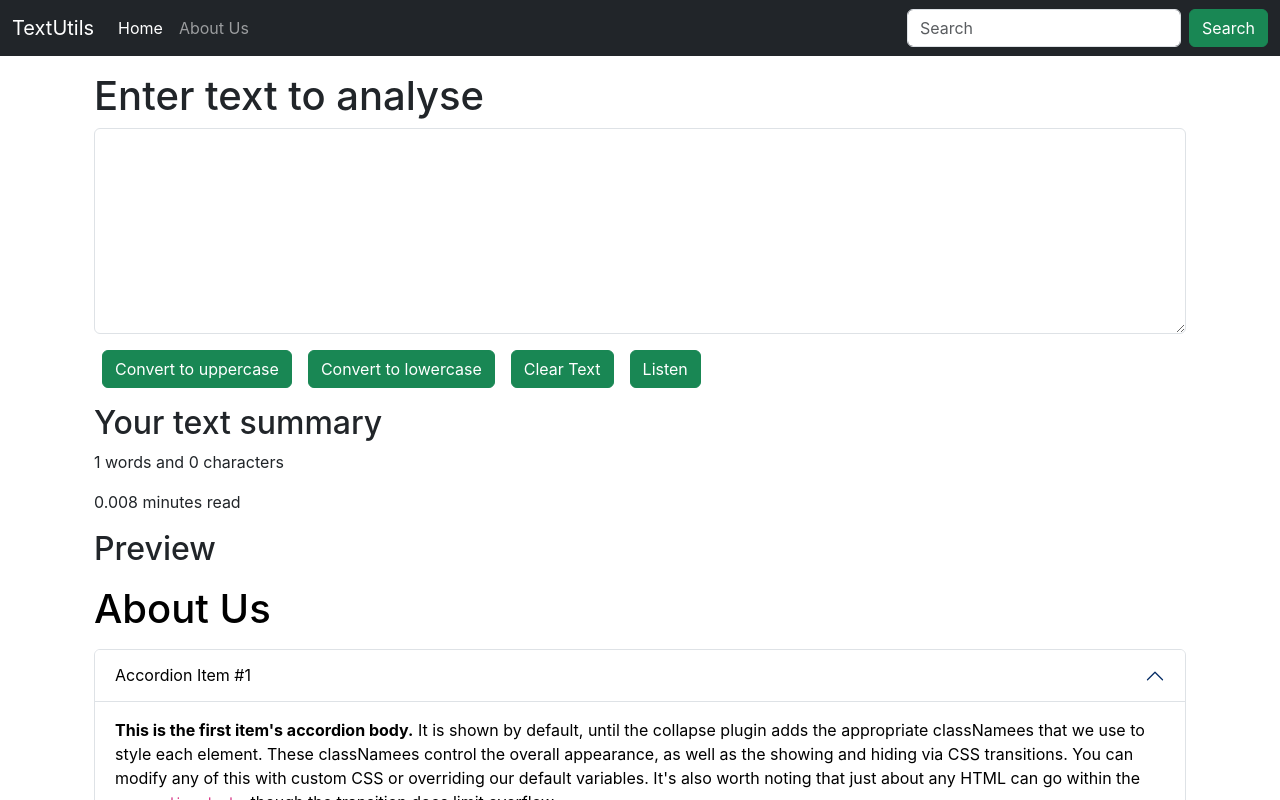
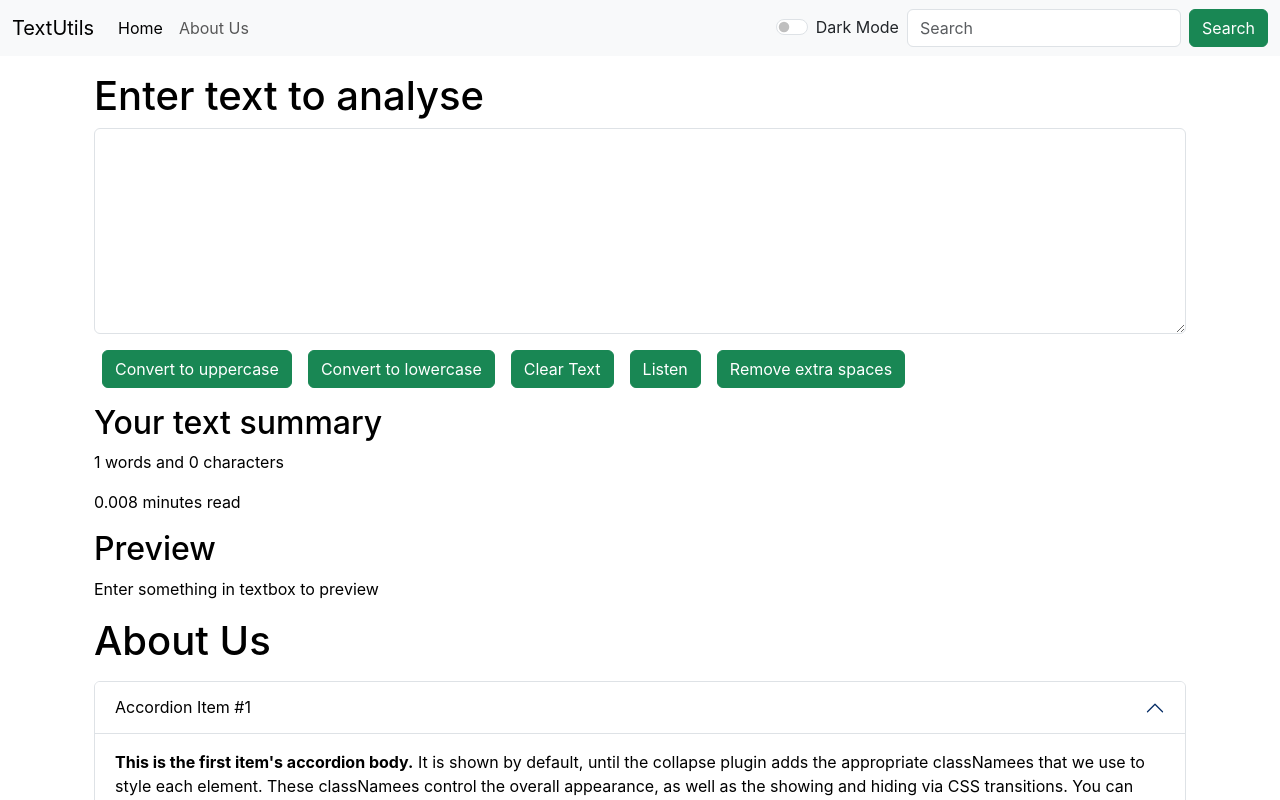
Before and after one commit to ayushigupta4/Learning-react, a React (Create React App) app: page / in a window 1280 px wide. Shown: the top 800 px of the page. Built offline with nearby package versions, Linux system fonts and the light colour scheme.

Commit message:
Add dark/light toggle feature

```diff
--- a/src/App.js
+++ b/src/App.js
@@ -2,15 +2,28 @@
 import About from './components/About';
 import Navbar from './components/Navbar';
 import TextForm from './components/TextForm';
+import { useState } from 'react';
 
 function App() {
+  const [mode, setMode] = useState('light'); //Whether dark mode is enabled or not
+  const toggleMode = () => {
+    if(mode === 'light') {
+      setMode('dark');
+      document.body.style.backgroundColor = '#454545';
+    }
+    else {
+      setMode('light');
+      document.body.style.backgroundColor = 'white';
+    }
+
+  }
   return (
     <>
 
-      <Navbar title="TextUtils" home="Home" about="About Us"/>
+      <Navbar title="TextUtils" home="Home" about="About Us" mode={mode} toggleMode={toggleMode}/>
       <div className="container my-3">
 
-        <TextForm heading="Enter text to analyse"/>
+        <TextForm heading="Enter text to analyse" mode={mode}/>
 
         <About/>
       </div>
--- a/src/components/Navbar.js
+++ b/src/components/Navbar.js
@@ -2,28 +2,33 @@
 import PropTypes from 'prop-types';
 
 
-export default function Navbar(prop) {
+export default function Navbar(props) {
   return (
     <div>
-      <nav className="navbar navbar-expand-lg navbar-dark bg-dark">
+      <nav className={`navbar navbar-expand-lg navbar-${props.mode} bg-${props.mode}`}>
         <div className="container-fluid">
-          <a className="navbar-brand" href="/">{prop.title}</a>
+          <a className="navbar-brand" href="/">{props.title}</a>
           <button className="navbar-toggler" type="button" data-bs-toggle="collapse" data-bs-target="#navbarSupportedContent" aria-controls="navbarSupportedContent" aria-expanded="false" aria-label="Toggle navigation">
             <span className="navbar-toggler-icon"></span>
           </button>
           <div className="collapse navbar-collapse" id="navbarSupportedContent">
             <ul className="navbar-nav me-auto mb-2 mb-lg-0">
               <li className="nav-item">
-                <a className="nav-link active" aria-current="page" href="/">{prop.home}</a>
+                <a className="nav-link active" aria-current="page" href="/">{props.home}</a>
               </li>
               <li className="nav-item">
-                <a className="nav-link" href="/">{prop.about}</a>
+                <a className="nav-link" href="/">{props.about}</a>
               </li>
 
             </ul>
 
+            <div className={`form-check form-switch text-${props.mode==='light'?'dark':'light'}`}>
+              <input className="form-check-input" onClick={props.toggleMode} type="checkbox" role="switch" id="flexSwitchCheckDefault"/>
+              <label className="form-check-label" htmlFor="flexSwitchCheckDefault">Dark Mode</label>
+            </div>
+
             <form className="d-flex" role="search">
-              <input className="form-control me-2" type="search" placeholder="Search" aria-label="Search"/>
+              <input className="form-control me-2 mx-2" type="search" placeholder="Search" aria-label="Search"/>
               <button className="btn btn-success" type="submit">Search</button>
             </form>
           </div>
--- a/src/components/TextForm.js
+++ b/src/components/TextForm.js
@@ -20,9 +20,22 @@
     }
 
     const textToSpeech = () => {
-        let speech = new SpeechSynthesisUtterance();
-        speech.text = text;
-        window.speechSynthesis.speak(speech);
+        //Split text into chunks
+        const chunkSize = 200;
+        const chunks = text.match(new RegExp(`.{1,${chunkSize}}`, 'g')) || [];
+
+        //speak each chunk
+        chunks.forEach(chunk => {
+            let speech = new SpeechSynthesisUtterance();
+            speech.text = chunk;
+            window.speechSynthesis.speak(speech);
+        });
+
+    }
+
+    const removeExtraSpaces = () => {
+        let newText = text.split(/[ ]+/);
+        setText(newText.join(" "));
     }
 
     const handleOnChange = (event) => {
@@ -34,22 +47,23 @@
     //setText("Write text here");
     return (
         <>
-            <div className='container'>
+            <div className='container' style={{color: props.mode==='dark'?'white':'black'}}>
                 <h1>{props.heading}</h1>
                 <div className="mb-3">
-                    <textarea className="form-control" value={text} onChange={handleOnChange} id="myBox" rows="8"></textarea>
+                    <textarea className="form-control" value={text} onChange={handleOnChange} style={{backgroundColor: props.mode==='dark'?'grey':'white',color: props.mode==='dark'?'white':'black'}} id="myBox" rows="8"></textarea>
                 </div>
                 <button className="btn btn-success mx-2" onClick={handleUpClick}>Convert to uppercase</button>
                 <button className="btn btn-success mx-2" onClick={handleLoClick}>Convert to lowercase</button>
                 <button className="btn btn-success mx-2" onClick={clearText}>Clear Text</button>
                 <button className="btn btn-success mx-2" onClick={textToSpeech}>Listen</button>
+                <button className="btn btn-success mx-2" onClick={removeExtraSpaces}>Remove extra spaces</button>
             </div>
-            <div className="container my-3">
+            <div className="container my-3" style={{color: props.mode==='dark'?'white':'black'}}>
                 <h2>Your text summary</h2>
                 <p>{text.split(" ").length} words and {text.length} characters</p>
                 <p>{0.008 * text.split(" ").length} minutes read</p>
                 <h2>Preview</h2>
-                <p>{text}</p>
+                <p>{text.length>0?text:"Enter something in textbox to preview"}</p>
             </div>
         </>
   )
--- a/src/index.js
+++ b/src/index.js
@@ -10,7 +10,6 @@
     <App />
   </React.StrictMode>
 );
-
 // If you want to start measuring performance in your app, pass a function
 // to log results (for example: reportWebVitals(console.log))
 // or send to an analytics endpoint. Learn more: https://bit.ly/CRA-vitals
```
